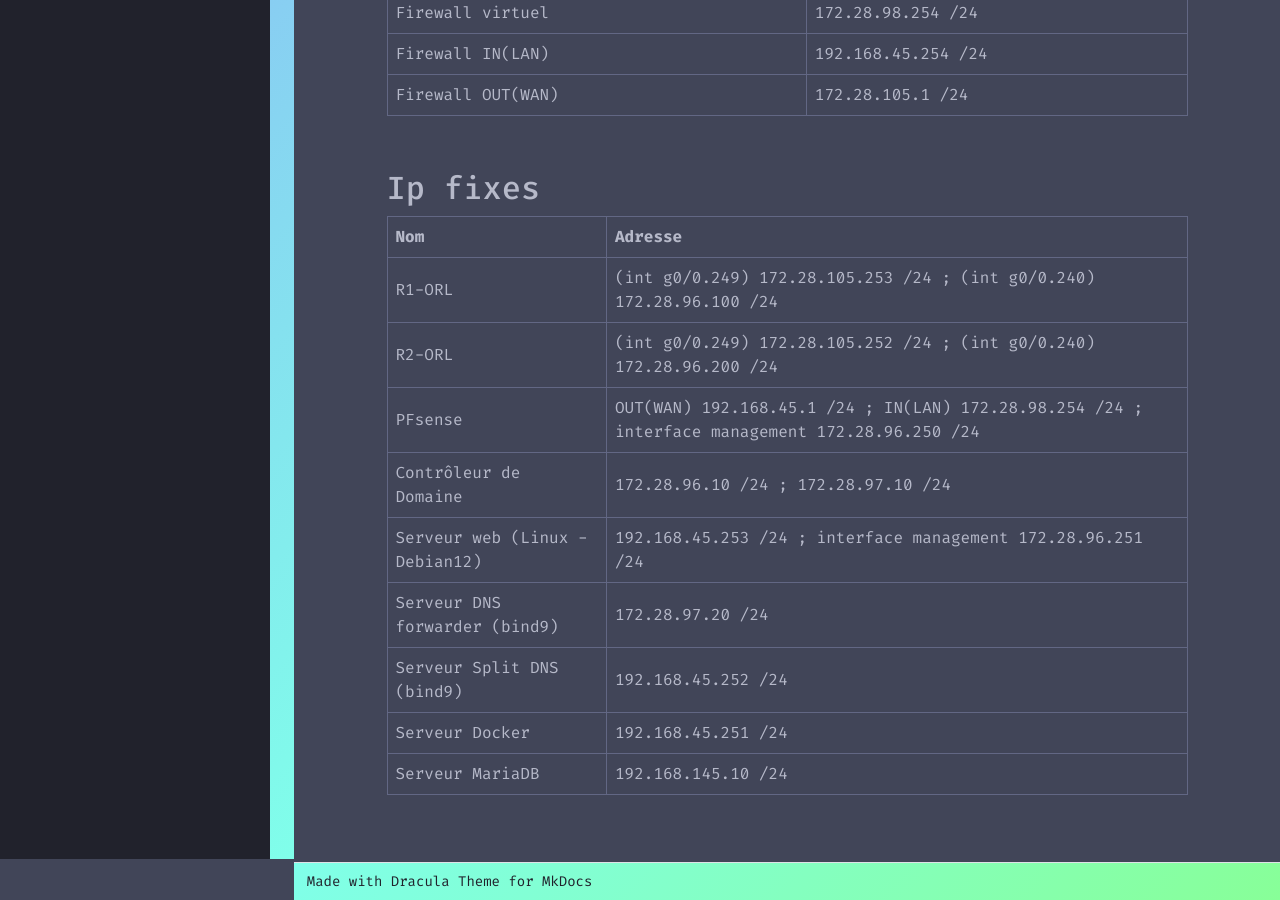
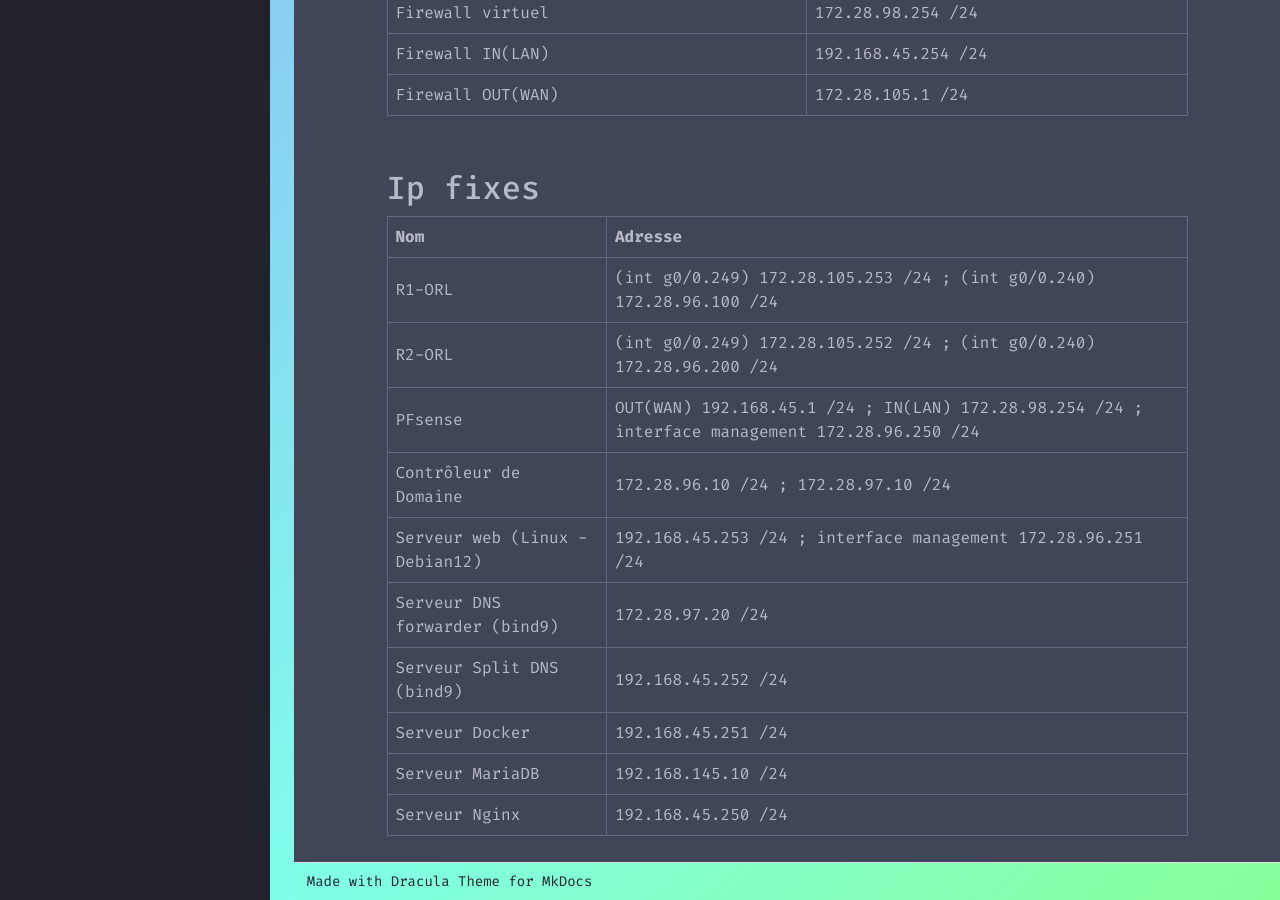
Before and after one commit to eRaETatsuya/OrleansSIO.github.io, an MkDocs documentation site: the page built from docs/plan_d'adressage.md, in a window 1280 px wide and 900 px high, scrolled down 1398 px. Built offline with MkDocs 1.6.1 and Material for MkDocs 9.7.7, drawn with Linux system fonts in a browser that asks for light colours.

Commit message:
Update plan_d'adressage.md

```diff
--- a/docs/plan_d'adressage.md
+++ b/docs/plan_d'adressage.md
@@ -55,3 +55,4 @@
 |Serveur Split DNS (bind9)|192.168.45.252 /24|
 |Serveur Docker|192.168.45.251 /24|
 |Serveur MariaDB|192.168.145.10 /24|
+|Serveur Nginx|192.168.45.250 /24|
```
